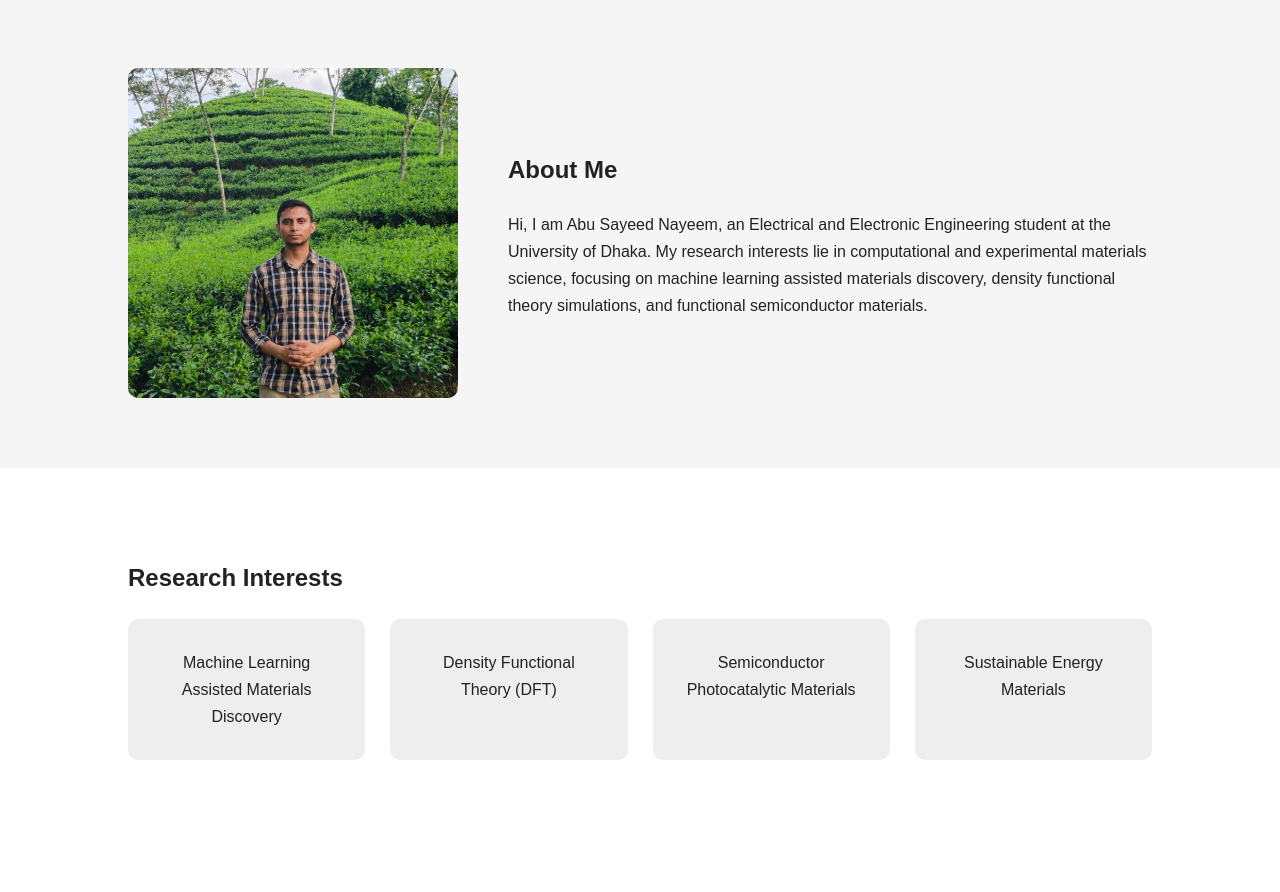
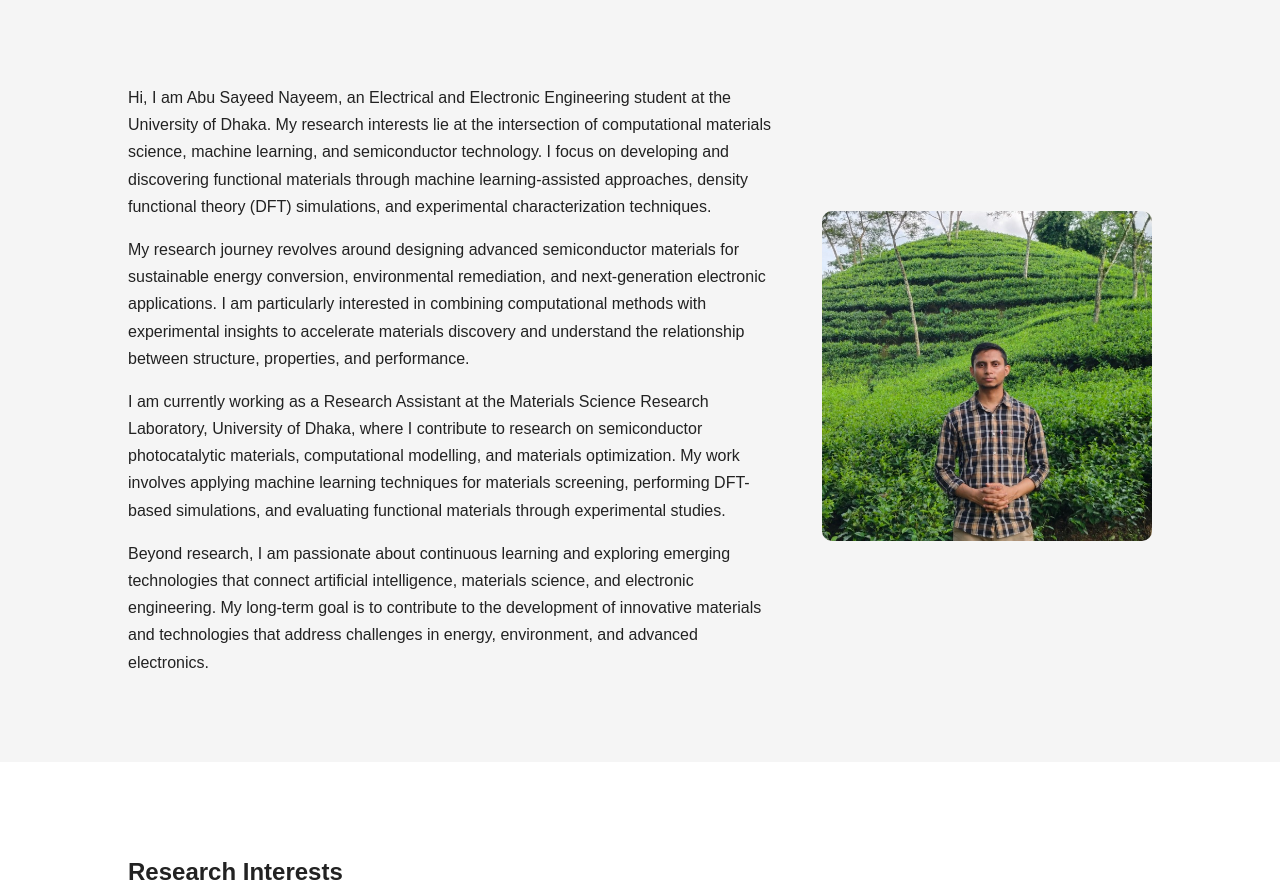
Before and after one commit to abusayeed-2020215837-jpg/NAYEEM, a plain HTML site: page index.html in a window 1280 px wide. Shown: the part 652-1544 px from the top of the page. Drawn offline with Linux system fonts and the light colour scheme.

Commit message:
Revise About Me section with expanded details
Updated the 'About Me' section with detailed research interests and current work experience.

```diff
--- a/index.html
+++ b/index.html
@@ -30,14 +30,31 @@
 </section>
 
 <section class="about">
+
+<div class="about-text">
+
+<p>
+Hi, I am Abu Sayeed Nayeem, an Electrical and Electronic Engineering student at the University of Dhaka. My research interests lie at the intersection of computational materials science, machine learning, and semiconductor technology. I focus on developing and discovering functional materials through machine learning-assisted approaches, density functional theory (DFT) simulations, and experimental characterization techniques.
+</p>
+
+<p>
+My research journey revolves around designing advanced semiconductor materials for sustainable energy conversion, environmental remediation, and next-generation electronic applications. I am particularly interested in combining computational methods with experimental insights to accelerate materials discovery and understand the relationship between structure, properties, and performance.
+</p>
+
+<p>
+I am currently working as a Research Assistant at the Materials Science Research Laboratory, University of Dhaka, where I contribute to research on semiconductor photocatalytic materials, computational modelling, and materials optimization. My work involves applying machine learning techniques for materials screening, performing DFT-based simulations, and evaluating functional materials through experimental studies.
+</p>
+
+<p>
+Beyond research, I am passionate about continuous learning and exploring emerging technologies that connect artificial intelligence, materials science, and electronic engineering. My long-term goal is to contribute to the development of innovative materials and technologies that address challenges in energy, environment, and advanced electronics.
+</p>
+
+</div>
+
+<div class="about-image">
 <img src="profile.png">
-<div>
-<h2>About Me</h2>
-<p>
-Hi, I am Abu Sayeed Nayeem, an Electrical and Electronic Engineering student at the University of Dhaka.
-My research interests lie in computational and experimental materials science, focusing on machine learning assisted materials discovery, density functional theory simulations, and functional semiconductor materials.
-</p>
 </div>
+
 </section>
 
 <section id="research">
```
